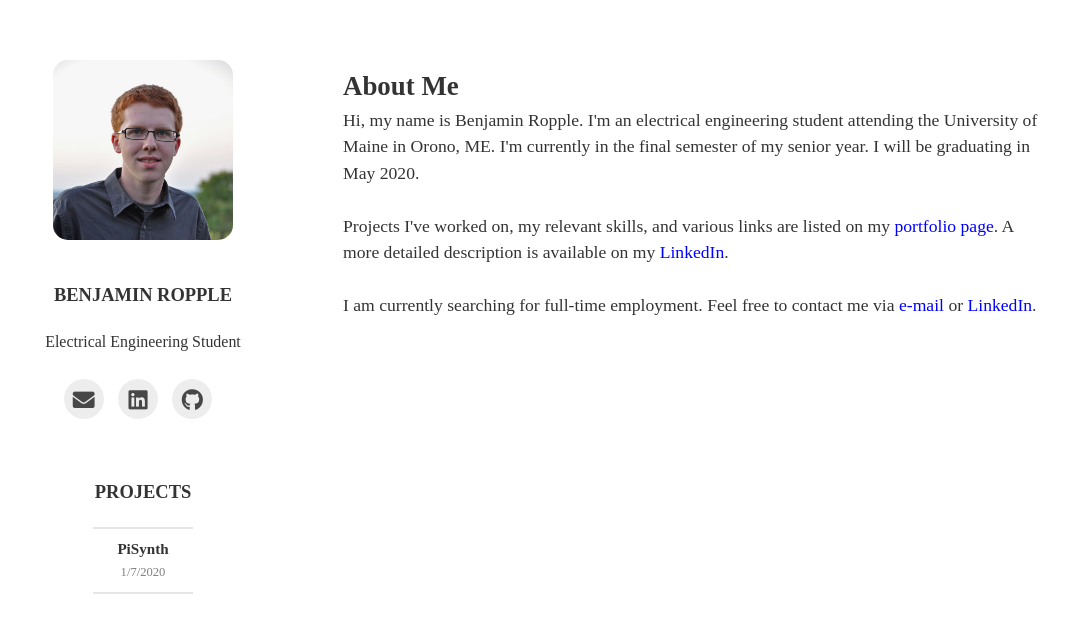
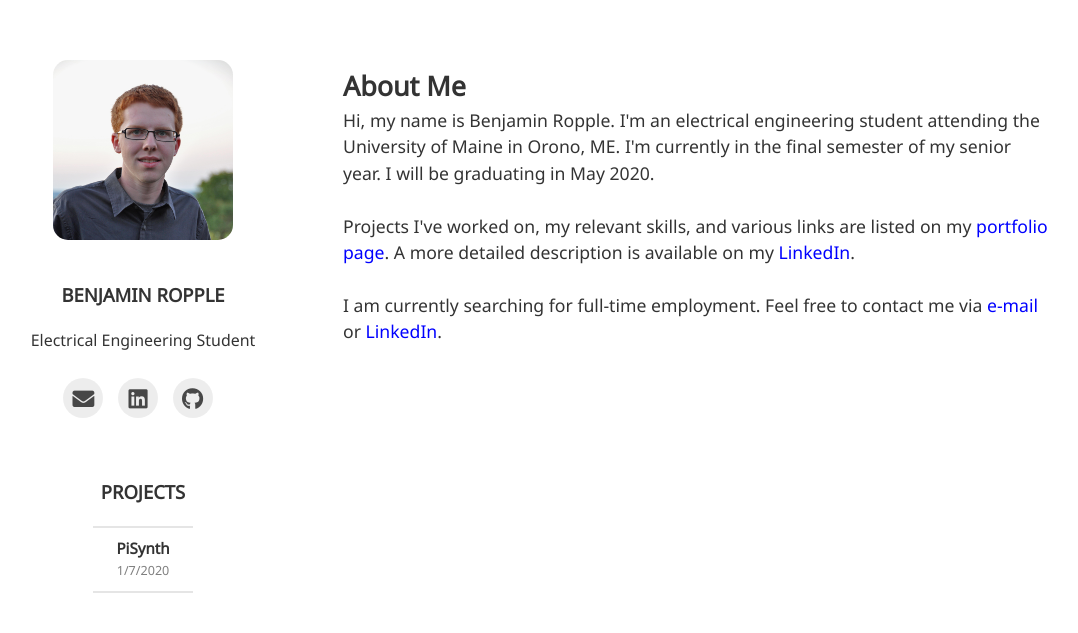
Before and after one commit to bropple/bropple.github.io, a Jekyll site: the page built from index.html, in a window 1280 px wide. Shown: the top 633 px of the page, without its empty margins (127-1205 px from the left). Built offline with Jekyll 4.4.1, drawn with Linux system fonts in a browser that asks for light colours; nearby versions of some CDN libraries; some web fonts are replaced; the list of posts is cut into pages by our own code.

Commit message:
More font testing

```diff
--- a/_sass/_grape-theme.scss
+++ b/_sass/_grape-theme.scss
@@ -2,6 +2,7 @@
 @import 'bootstrap/bootstrap-grid';
 
 // Base
+@import url('https://fonts.googleapis.com/css?family=Noto+Sans|Noto+Sans+JP&display=swap'); //Import Noto Sans
 @import 'base/variable';
 @import 'base/global';
 @import 'base/utility';
--- a/_sass/base/_global.scss
+++ b/_sass/base/_global.scss
@@ -1,6 +1,6 @@
 *{
-	-webkit-text-size-adjust:auto;
-	font-family: 'Spoqa Han Sans', 'Spoqa Han Sans JP', 'Sans-serif';
+	-webkit-text-size-adjust:none;
+	font-family: 'Noto Sans', 'Noto Sans JP', 'Sans-serif';
 	box-sizing: border-box;
 }
 html, body{height:100%;}
```
Also changed, not shown: 1 other file.
